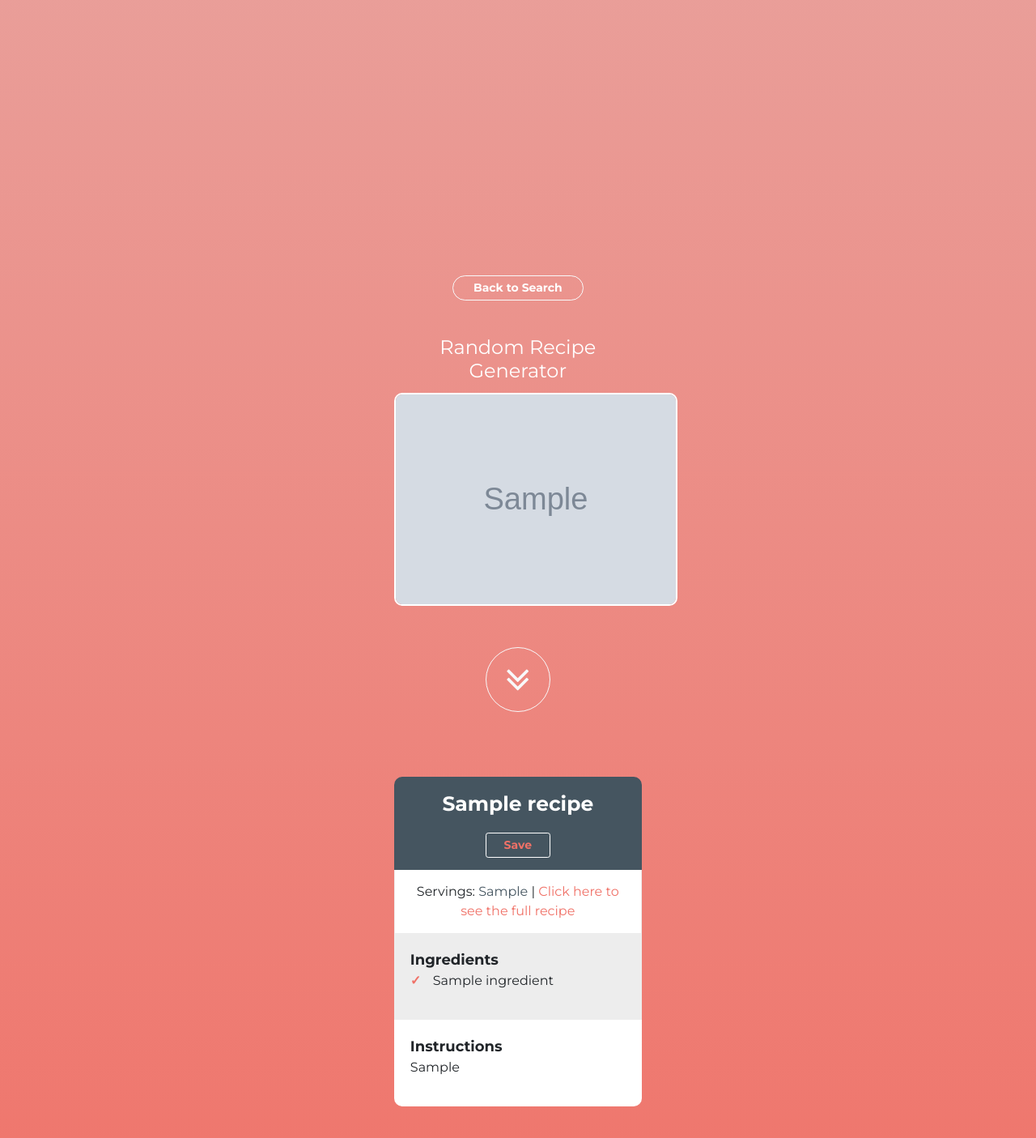
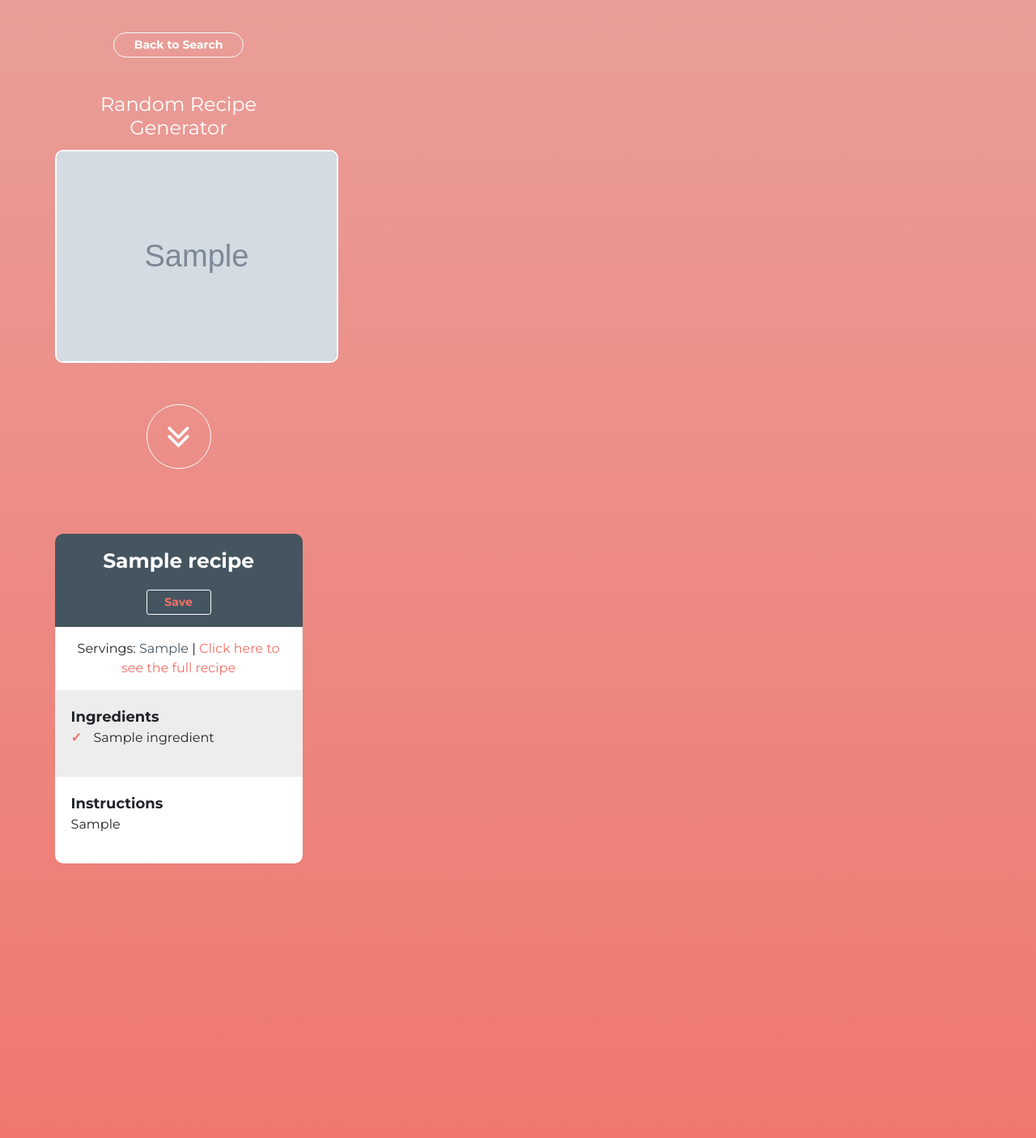
Before and after one commit to aliceshuang3/recipe-scraper, a Flask app: page /random in a window 1280 px wide. Shown: the part 80-1485 px from the top of the page at 81% size. Run offline with Flask 2, Linux system fonts and the light colour scheme; tables that the repository leaves empty hold one stand-in row (values such as "Sample post"); grey boxes marked "Sample" are stand-in pictures; some libraries are stand-ins or nearby versions.

Commit message:
flask env

```diff
--- a/app/templates/randomRecipe.html
+++ b/app/templates/randomRecipe.html
@@ -8,7 +8,7 @@
 {% block body %}
 
 <div class="container-fluid h-100 d-flex flex-row random-page">
-  <div class="h-100 basepage">
+  <div class="h-100">
     <a href="{{ url_for('searchRecipes') }}"><button type=submit id="back-search-button-random" class="btn btn-outline-light btn-sm round">Back to Search</button></a>
     <div id="card-container">
       <div class="top-random">
```
Also changed, not shown: 1 other file.
